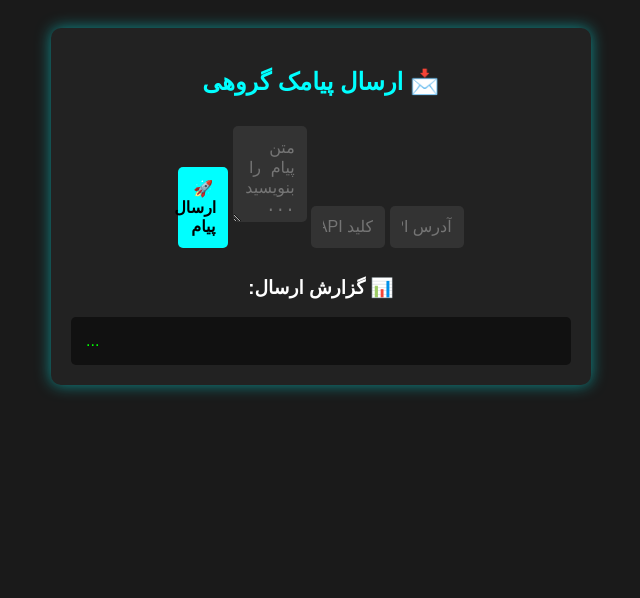
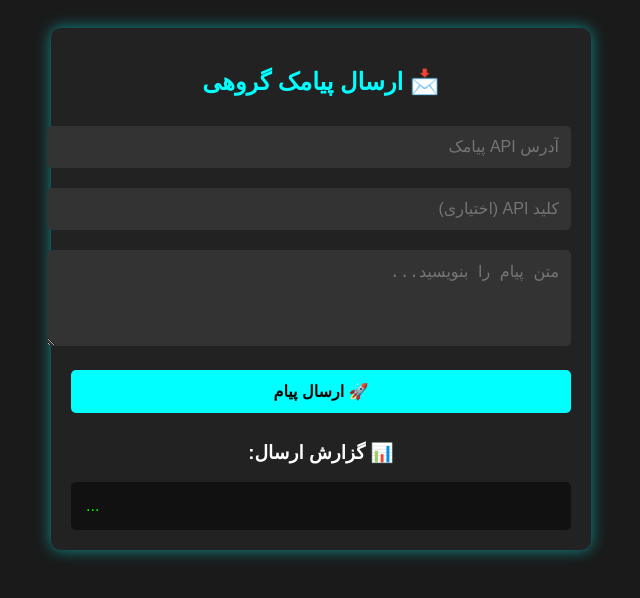
Before and after one commit to mahdiklidari190/Mass-SMS-, a plain HTML site: page index.html in a window 1280 px wide. Shown: the whole page, without its empty margins (319-959 px from the left). Drawn offline with Linux system fonts and the light colour scheme.

Commit message:
Update index.html

```diff
--- a/index.html
+++ b/index.html
@@ -26,7 +26,7 @@
             color: #0ff;
         }
         input, textarea, button {
-            width: 10%;
+            width: 100%;
             margin: 10px 0;
             padding: 12px;
             font-size: 16px;
@@ -54,7 +54,7 @@
             text-align: left;
             border-radius: 5px;
             white-space: pre-wrap;
-            max-height: 200px;
+            max-height: 20px;
             overflow-y: auto;
         }
     </style>
```
